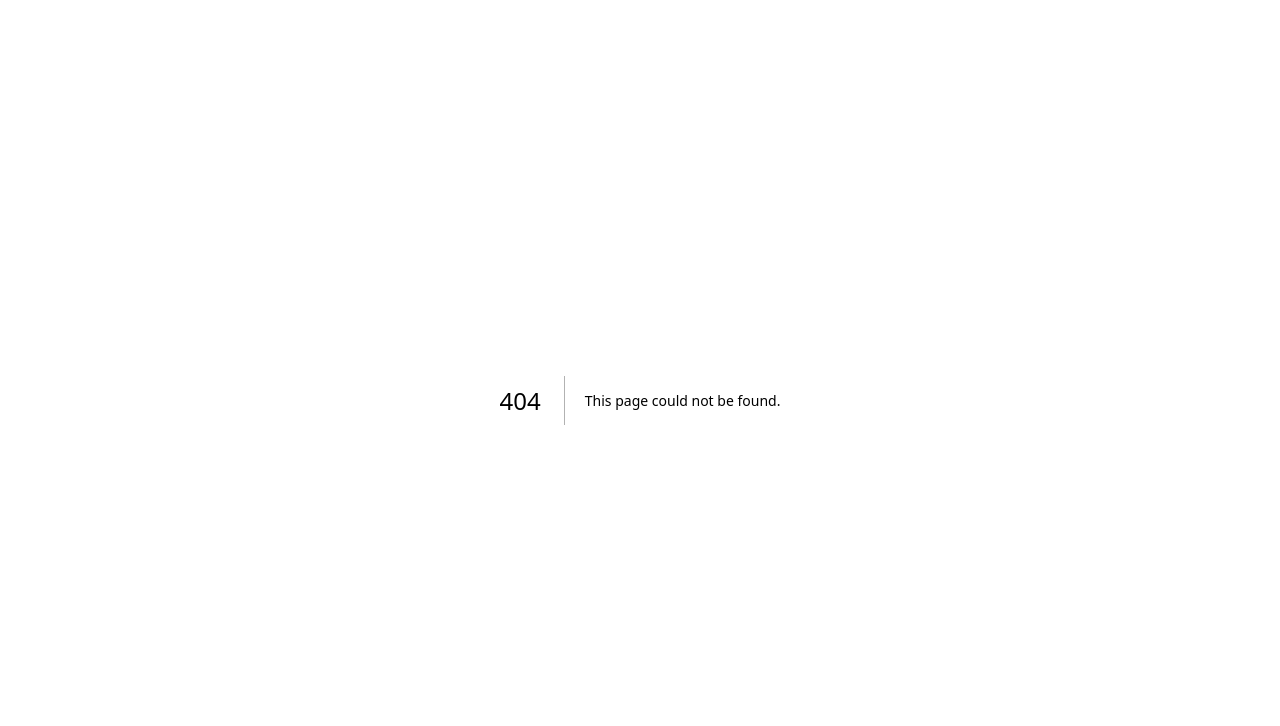
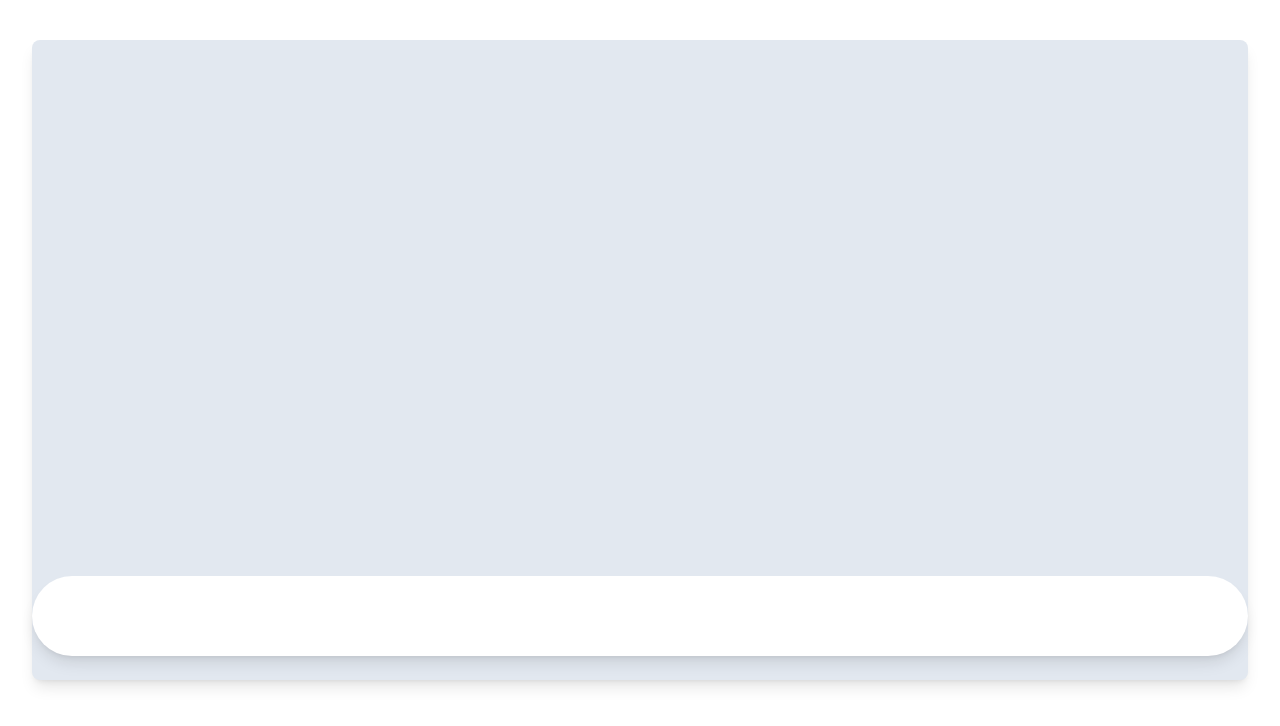
Before and after one commit to mmsoha1b/socket-chat-v1-fe, a Next.js app: page /chat in a window 1280 px wide. Before the commit this address had no page. Shown: the top 726 px of the page. Built offline with nearby package versions, Linux system fonts and the light colour scheme.

Commit message:
Basic page layout

```diff
--- /dev/null
+++ b/app/chat/page.jsx
@@ -0,0 +1,11 @@
+import React from 'react'
+
+export default function Chat() {
+  return (
+    <div className='flex flex-col relative items-center py-[5dvh] '>
+      <div className='w-[95%]  bg-slate-200 h-[80dvh] overflow-auto shadow-lg rounded-lg'>
+      </div>
+        <div className='w-[95%] absolute bottom-16 min-h-20 bg-white shadow-lg rounded-full'></div>
+    </div>
+  )
+}
```
